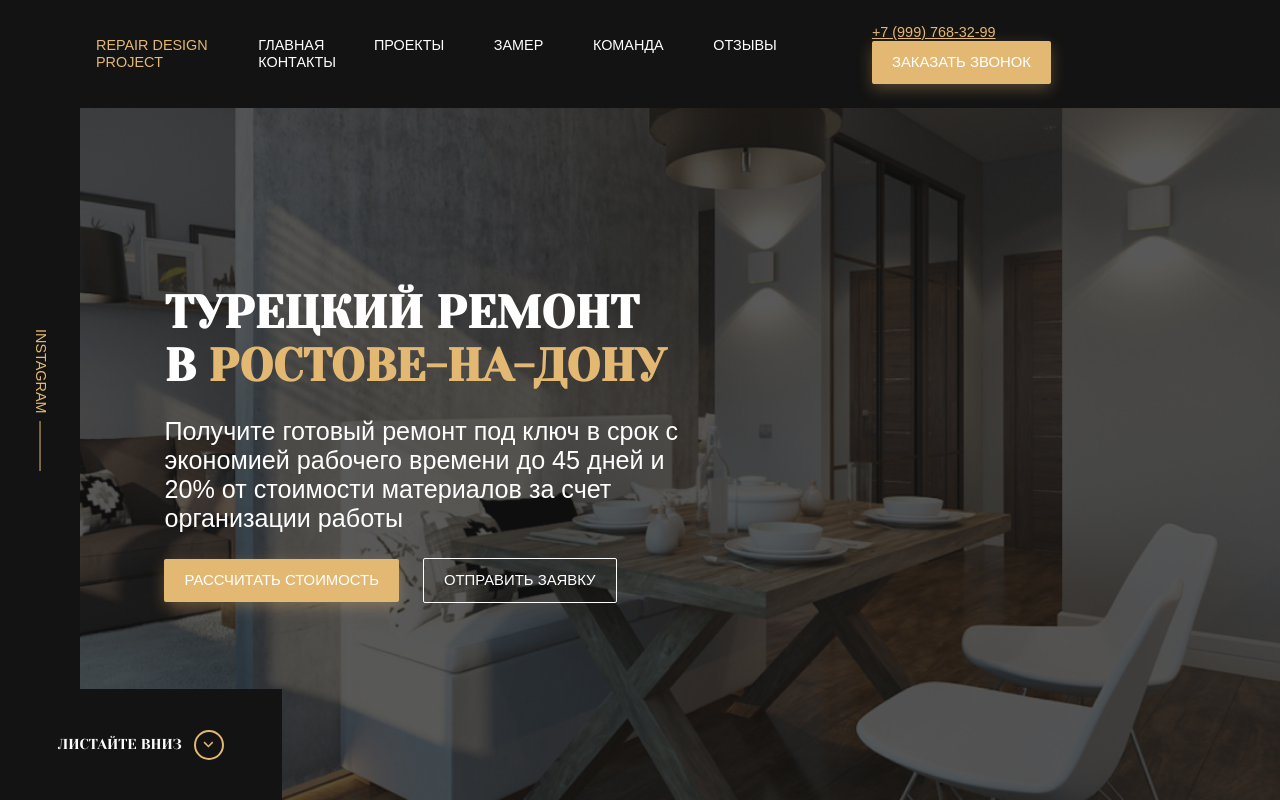
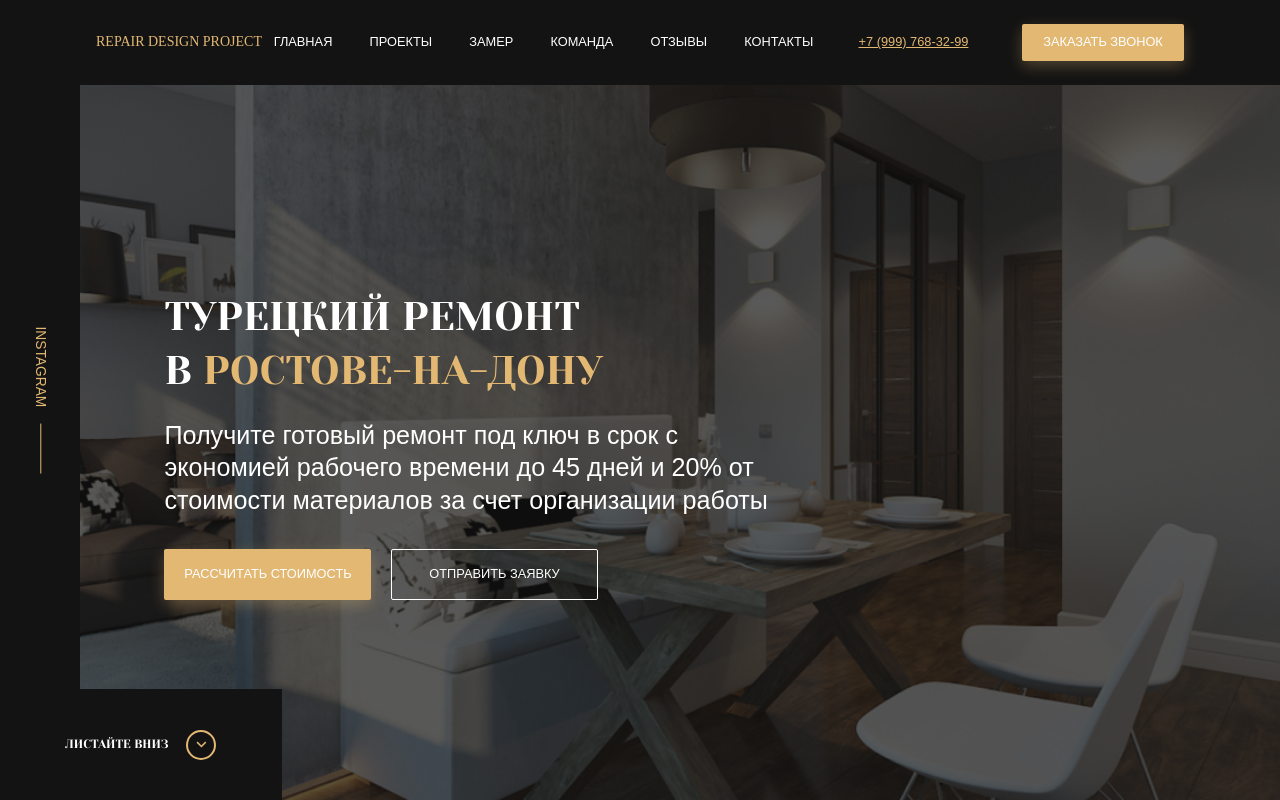
Before and after one commit to Milessa/repair_company, a website: page index.html in a window 1280 px wide. Drawn offline with Linux system fonts and the light colour scheme.

Commit message:
Feat: Changing for pixel perfect

```diff
--- a/css/style.css
+++ b/css/style.css
@@ -305,12 +305,11 @@ template {
   display: none; }
 
 .button {
-  padding: 13px 20px;
+  width: 207px;
+  height: 51px;
   border: none;
   border-radius: 2px;
-  text-transform: uppercase;
-  transition: box-shadow color 0.2s;
-  font-size: 0.93rem; }
+  text-transform: uppercase; }
   .button:hover {
     color: #131313;
     background-color: #ffffff;
@@ -350,12 +349,15 @@ html {
 
 body {
   font-family: 'Futura Book', sans-serif;
-  font-size: 0.9rem; }
+  font-size: 0.8rem; }
 
 .section-title {
   text-align: center;
-  text-transform: uppercaseff;
+  text-transform: uppercase;
   font-family: 'Yeseva One', cursive; }
+  .section-title__headings {
+    font-weight: 400;
+    font-size: 1.24rem; }
   .section-title__image {
     display: flex;
     justify-content: center;
@@ -384,20 +386,22 @@ body {
 .logo {
   color: #E3B873;
   text-transform: uppercase;
-  cursor: pointer; }
-  .logo a {
-    color: #E3B873;
-    text-decoration: none;
-    transition: color 0.2s; }
-    .logo a:hover {
-      color: #ffffff;
-      font-weight: bold; }
+  cursor: pointer;
+  font-size: 0.875rem;
+  font-family: 'FuturaDemiC'; }
+
+.logo-a {
+  font-family: 'FuturaDemiC', sans-serif;
+  text-decoration: none;
+  transition: color 0.2s; }
+  .logo-a:hover {
+    color: #ffffff; }
 
 .nav__item {
   color: #ffffff;
   text-decoration: none;
   text-transform: uppercase;
-  margin-right: 2.85rem;
+  margin-right: 2.1rem;
   cursor: pointer;
   transition: color 0.2s; }
   .nav__item:hover {
@@ -405,13 +409,18 @@ body {
 
 .phone {
   color: #E3B873;
+  font-family: 'FuturaDemiC', sans-serif;
   transition: color 0.2s; }
   .phone:hover {
-    color: #ffffff;
-    transition: color 0.2s; }
+    color: #ffffff; }
 
-.contacts__phone {
-  margin-right: 45px; }
+.contacts {
+  font-family: 'FuturaDemiC', sans-serif; }
+  .contacts__button {
+    width: 162px;
+    height: 37px; }
+  .contacts__phone {
+    margin-right: 50px; }
 
 .hero {
   position: relative;
@@ -433,13 +442,19 @@ body {
     background-color: rgba(19, 19, 19, 0.7); }
   .hero__content {
     position: relative;
-    max-width: 47.85rem;
+    max-width: 41rem;
     margin-left: 4.28rem; }
+  .hero__title {
+    margin-bottom: 1rem;
+    font-weight: 400; }
   .hero__text {
     font-size: 1.571rem;
-    max-width: 530px; }
+    max-width: 605px;
+    line-height: 131%;
+    margin: 0;
+    margin-bottom: 2rem; }
   .hero__button {
-    margin-right: 20px; }
+    margin-right: 16px; }
   .hero__instagram {
     position: absolute;
     top: 0;
@@ -458,6 +473,7 @@ body {
     min-height: 6.92rem;
     font-family: 'Yeseva One', cursive;
     background-color: #131313;
+    font-size: 0.75rem;
     text-transform: uppercase;
     text-decoration: none;
     color: #ffffff;
@@ -472,7 +488,7 @@ body {
       height: 30px;
       border: 2px solid #E3B873;
       border-radius: 50%;
-      margin-left: 12px; }
+      margin-left: 18px; }
     .hero__scroll-down:hover {
       color: #E3B873; }
 
@@ -487,12 +503,15 @@ body {
   .instagram__link {
     display: flex;
     align-items: center;
+    font-size: 1.1rem;
+    font-family: 'FuturaDemiC', sans-serif;
     text-transform: uppercase;
     text-decoration: none;
     color: #E3B873;
     transform: rotate(90deg);
     background-image: 0.8rem;
-    transition: color 0.2s; }
+    transition: color 0.2s;
+    font-size: 0.86rem; }
     .instagram__link:hover {
       color: #ffffff; }
     .instagram__link::after {
@@ -500,7 +519,7 @@ body {
       width: 50px;
       height: 1px;
       background-color: #E3B873;
-      margin-left: 8px; }
+      margin-left: 16px; }
     .instagram__link:hover:after {
       background-color: #ffffff; }
 
@@ -508,7 +527,9 @@ body {
   margin: 0;
   font-family: 'Yeseva One', cursive;
   text-transform: uppercase;
-  font-size: 2.857rem; }
+  font-size: 2.5rem;
+  line-height: 1.35;
+  margin-bottom: 1.3rem; }
   .title--primary {
     color: #E3B873; }
 
```
Also changed, not shown: fonts/FuturaBookC.woff (added), fonts/FuturaBookC.woff2 (added), fonts/FuturaDemiC.woff (added), fonts/FuturaDemiC.woff2 (added), 1 other file.
